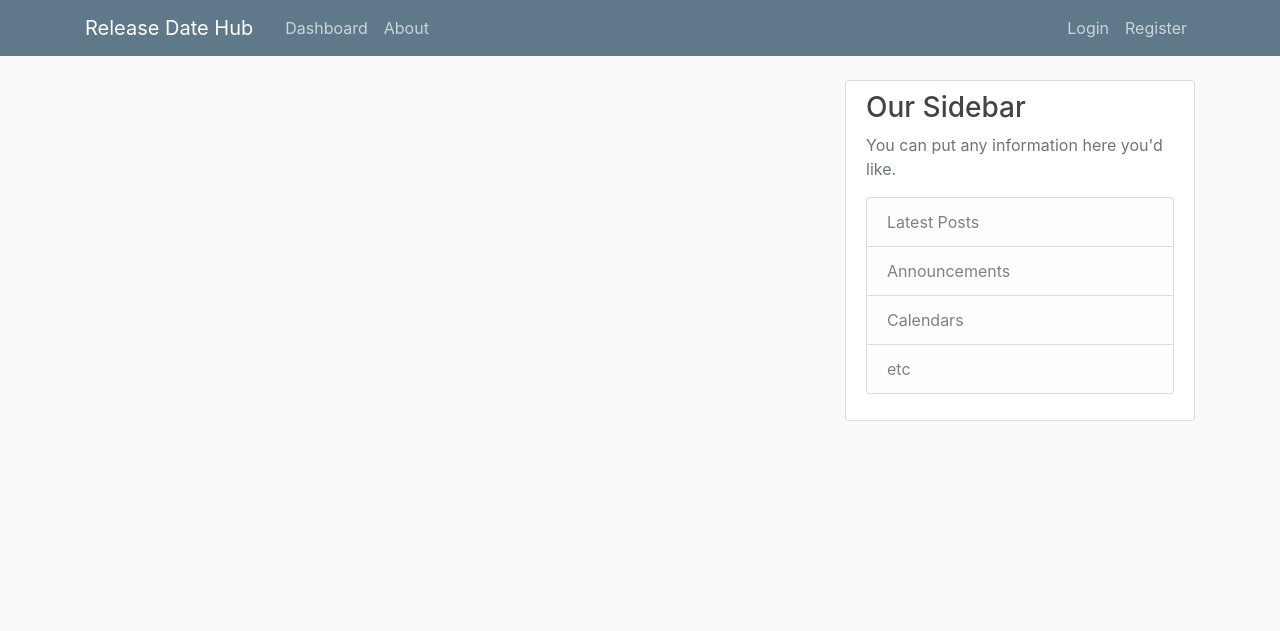
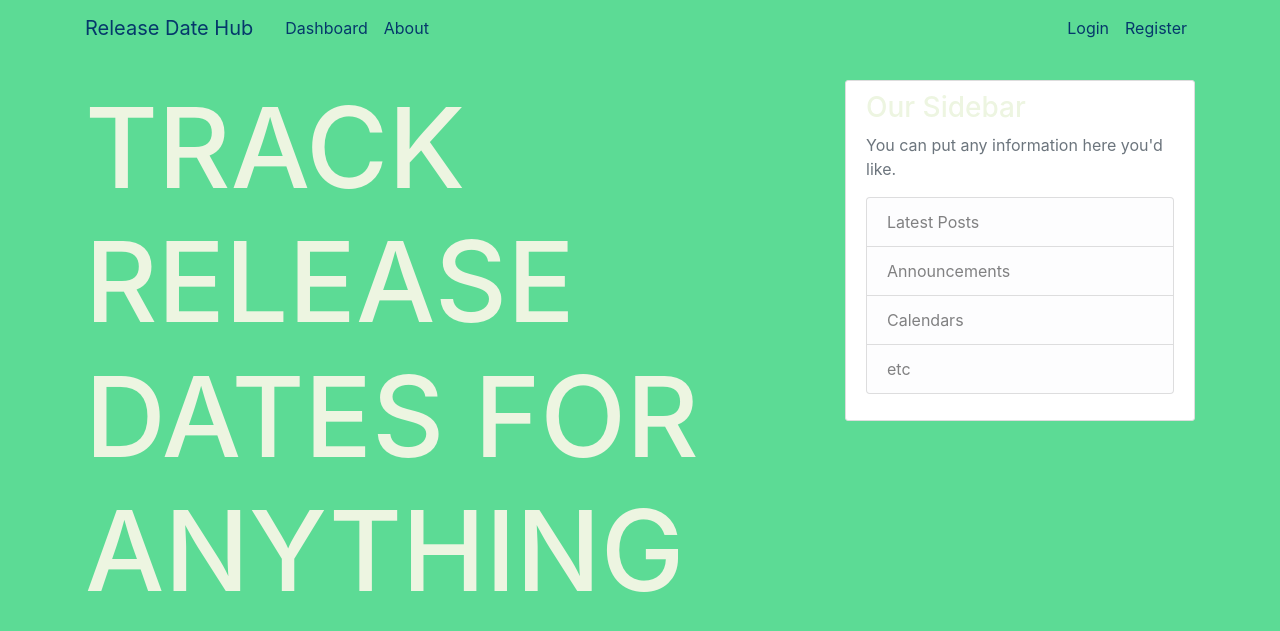
Before and after one commit to JustinGillis/release_date_tracker_hub, a Flask app: page / in a window 1280 px wide. Shown: the top 631 px of the page. Run offline with Flask 2, Linux system fonts and the light colour scheme; some libraries are stand-ins or nearby versions.

Commit message:
some layout styling

```diff
--- a/releasedatehub/static/main.css
+++ b/releasedatehub/static/main.css
@@ -1,23 +1,31 @@
 body {
-    background: #fafafa;
+    background: #5CDB95;
     color: #333333;
     margin-top: 5rem;
   }
 
   h1, h2, h3, h4, h5, h6 {
-    color: #444444;
+    color: #edf5e1;
   }
 
-  .bg-steel {
-    background-color: #5f788a;
+  h1 {
+    font-size: 7em;
+  }
+
+  .bg-green {
+    background-color: #5CDB95;
+  }
+
+  .site-header .navbar-brand {
+    color: #05386B;
   }
 
   .site-header .navbar-nav .nav-link {
-    color: #cbd5db;
+    color: #05386B;
   }
 
   .site-header .navbar-nav .nav-link:hover {
-    color: #ffffff;
+    color: #379683;
   }
 
   .site-header .navbar-nav .nav-link.active {
--- a/releasedatehub/templates/home.html
+++ b/releasedatehub/templates/home.html
@@ -1,4 +1,5 @@
 {% extends 'layout.html' %}
 
 {% block content %}
+<H1>TRACK RELEASE DATES FOR ANYTHING</H1>
 {% endblock content %}
--- a/releasedatehub/templates/layout.html
+++ b/releasedatehub/templates/layout.html
@@ -22,7 +22,7 @@
 
 <body>
 	<header class="site-header">
-		<nav class="navbar navbar-expand-md navbar-dark bg-steel fixed-top">
+		<nav class="navbar navbar-expand-md navbar-dark bg-green fixed-top">
 			<div class="container">
 				<a class="navbar-brand mr-4" href="{{ url_for('main.home') }}">Release Date Hub</a>
 				<button class="navbar-toggler" type="button" data-toggle="collapse" data-target="#navbarToggle"
```
Also changed, not shown: releasedatehub/users/utils.py (+0 -8 lines), releasedatehub/release_date_hub.db.
